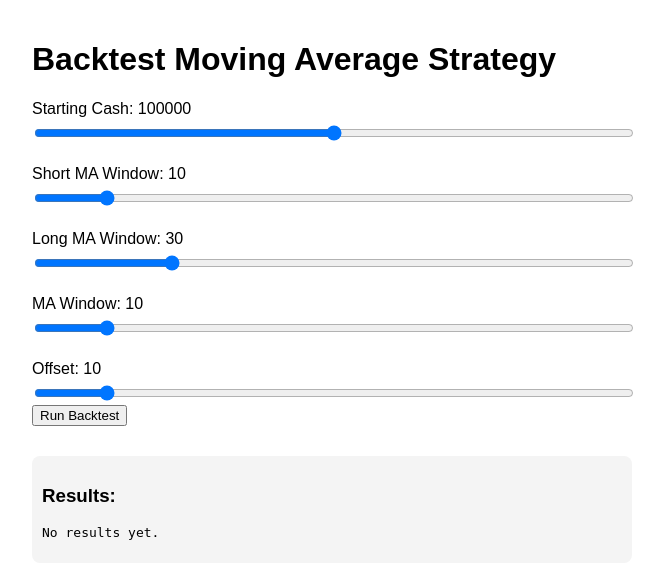
After one commit to jdmwan/lean-backtest-app, a Flask app: template templates/home.html in a window 1280 px wide. The commit adds this page. Shown: the top 582 px of the page, without its empty margins (308-972 px from the left). Run offline with Flask 3, Linux system fonts and the light colour scheme; the template is opened without the code that fills it, so the values that code supplies are empty.

Commit message:
added new html file, for new home page customizability

```diff
--- a/app.py
+++ b/app.py
@@ -8,6 +8,8 @@ app = Flask(__name__)
 @app.route('/')
 def index():
     return render_template("index.html")
+
+@app.route('/run-')
 
 @app.route('/run-backtest', methods=['POST'])
 def run_backtest():
--- a/static/script.js
+++ b/static/script.js
@@ -0,0 +1,30 @@
+function runBacktest() {
+    const short = document.getElementById("short").value;
+    const long = document.getElementById("long").value;
+    const cash = document.getElementById("cash").value;
+
+    // Show the loading indicator
+    const loading = document.getElementById("loading-indicator");
+    loading.style.display = "block";
+    loading.innerHTML = "<strong style='color: orange;'>Running backtest...</strong>";
+
+    fetch("/run-backtest", {
+      method: "POST",
+      headers: { "Content-Type": "application/json" },
+      body: JSON.stringify({
+        short_window: parseInt(short),
+        long_window: parseInt(long),
+        starting_cash: parseInt(cash)
+      })
+    })
+    .then(res => res.json())
+    .then(data => {
+      document.getElementById("output").textContent = JSON.stringify(data, null, 2);
+      loading.innerHTML = "<strong style='color: green;'>Backtest complete.</strong>";
+      setTimeout(() => loading.style.display = "none", 1500);  // hide after 1.5s
+    })
+    .catch(err => {
+      document.getElementById("output").textContent = "Error: " + err;
+      loading.innerHTML = "<strong style='color: red;'>Error running backtest</strong>";
+    });
+  }
--- a/static/style.css
+++ b/static/style.css
@@ -0,0 +1,22 @@
+body {
+    font-family: Arial, sans-serif;
+    padding: 20px;
+    max-width: 600px;
+    margin: auto;
+  }
+  .slider-container {
+    margin-bottom: 20px;
+  }
+  label {
+    display: block;
+    margin-bottom: 5px;
+  }
+  input[type="range"] {
+    width: 100%;
+  }
+  #results {
+    margin-top: 30px;
+    padding: 10px;
+    background-color: #f4f4f4;
+    border-radius: 8px;
+  }
--- /dev/null
+++ b/templates/home.html
@@ -0,0 +1,56 @@
+<!DOCTYPE html>
+<html lang="en">
+<head>
+  <meta charset="UTF-8">
+  <title>Strategy Backtester</title>
+  <link rel="stylesheet" href="{{ url_for('static', filename='style.css') }}">
+
+</head>
+<body>
+    <h1>Backtest Moving Average Strategy</h1>
+    <div class="slider-container">
+        <label for="cash">Starting Cash: <span id="cashValue">100000</span></label>
+        <input type="range" id="cash" min="0" max="200000" value="100000" oninput="updateLabel('cash')">
+    </div>
+    <div class="toolbox">
+        <div class="draggable" draggable="true">
+            <div class="slider-container">
+                <label for="short">Short MA Window: <span id="shortValue">10</span></label>
+                <input type="range" id="short" min="5" max="50" value="10" oninput="updateLabel('short')">
+            </div>
+
+            <div class="slider-container">
+                <label for="long">Long MA Window: <span id="longValue">30</span></label>
+                <input type="range" id="long" min="10" max="100" value="30" oninput="updateLabel('long')">
+            </div>
+        </div>
+        <div class="draggable" draggable="true">
+            <div class="slider-container">
+                <label for="short">MA Window: <span id="movingValue">10</span></label>
+                <input type="range" id="moving" min="5" max="50" value="10" oninput="updateLabel('moving')">
+            </div>
+            <div class="offset-value">
+                <label for="short">Offset: <span id="offsetValue">10</span></label>
+                <input type="range" id="offset" min="5" max="50" value="10" oninput="updateLabel('offset')">
+            </div>
+        </div>
+
+    </div>
+
+
+
+    <button onclick="runBacktest()">Run Backtest</button>
+
+    <div id="loading-indicator" style="display:none; margin-bottom: 10px;">
+        <strong style="color: orange;">Running backtest...</strong>
+    </div>
+
+    <div id="results">
+        <h3>Results:</h3>
+        <pre id="output">No results yet.</pre>
+    </div>
+    <script src="{{ url_for('static', filename='script.js') }}"></script>
+
+
+</body>
+</html>
```
Also changed, not shown: templates/index.html (+3 -56 lines).
